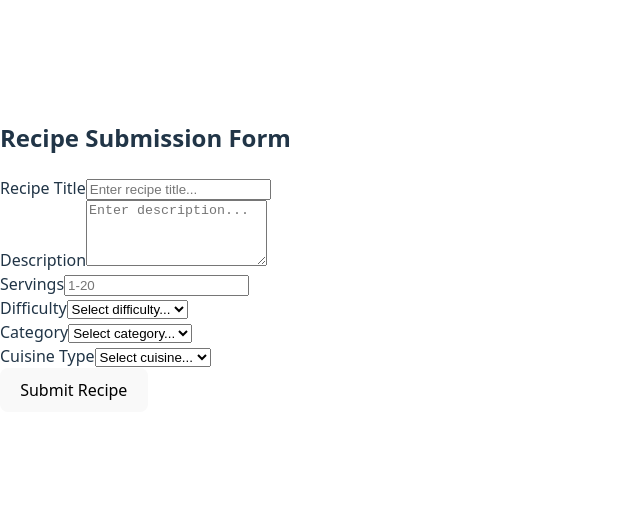
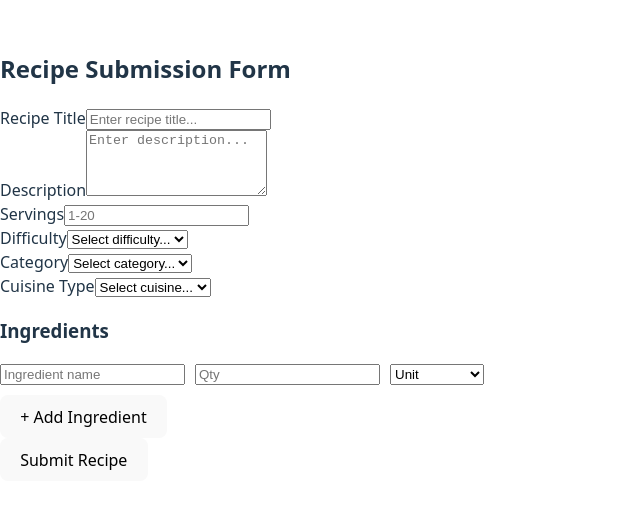
Before and after one commit to Javo2013/recipe_submission_form, a React (Vite) app in the folder my-recipe-submission-form/: page / in a window 1280 px wide. Shown: the part 144-652 px from the top of the page, without its empty margins (0-640 px from the left). Built offline with nearby package versions, Linux system fonts and the light colour scheme.

Commit message:
adding dynamic ingredients section with a add/remove option

```diff
--- a/my-recipe-submission-form/src/components/RecipeSubmissionForm.jsx
+++ b/my-recipe-submission-form/src/components/RecipeSubmissionForm.jsx
@@ -9,12 +9,10 @@ function RecipeSubmissionForm() {
     difficulty: "",
     category: "",
     cuisine: "",
+    ingredients: [{ name: "", quantity: "", unit: "" }],
   });
 
-  // errors for each input
   const [errors, setErrors] = useState({});
-
-  // marks fields as touched so errors appear while typing
   const [touched, setTouched] = useState({});
 
   const handleChange = (event) => {
@@ -25,7 +23,6 @@ function RecipeSubmissionForm() {
       [name]: value,
     }));
 
-    // live validation for this field
     const message = validateField(name, value);
     setErrors((prev) => ({
       ...prev,
@@ -41,13 +38,35 @@ function RecipeSubmissionForm() {
     }));
   };
 
+  // ✅ Ingredient handlers
+  const handleIngredientChange = (index, field, value) => {
+    setFormData((prev) => {
+      const updated = [...prev.ingredients];
+      updated[index] = { ...updated[index], [field]: value };
+      return { ...prev, ingredients: updated };
+    });
+  };
+
+  const addIngredient = () => {
+    setFormData((prev) => ({
+      ...prev,
+      ingredients: [...prev.ingredients, { name: "", quantity: "", unit: "" }],
+    }));
+  };
+
+  const removeIngredient = (index) => {
+    setFormData((prev) => ({
+      ...prev,
+      ingredients: prev.ingredients.filter((_, i) => i !== index),
+    }));
+  };
+
   const handleSubmit = (event) => {
     event.preventDefault();
 
     const validationErrors = validateRecipeForm(formData);
     setErrors(validationErrors);
 
-    // if any errors exist, stop
     if (Object.keys(validationErrors).length > 0) return;
 
     console.log("Submitted:", formData);
@@ -150,6 +169,53 @@ function RecipeSubmissionForm() {
           {touched.cuisine && errors.cuisine && <p>{errors.cuisine}</p>}
         </div>
 
+        {/* ✅ Ingredients Section */}
+        <div>
+          <h3>Ingredients</h3>
+
+          {formData.ingredients.map((ingredient, index) => (
+            <div key={index} style={{ display: "flex", gap: "10px", marginBottom: "10px" }}>
+              <input
+                type="text"
+                placeholder="Ingredient name"
+                value={ingredient.name}
+                onChange={(e) => handleIngredientChange(index, "name", e.target.value)}
+              />
+
+              <input
+                type="number"
+                placeholder="Qty"
+                value={ingredient.quantity}
+                onChange={(e) => handleIngredientChange(index, "quantity", e.target.value)}
+              />
+
+              <select
+                value={ingredient.unit}
+                onChange={(e) => handleIngredientChange(index, "unit", e.target.value)}
+              >
+                <option value="">Unit</option>
+                <option value="cups">cups</option>
+                <option value="tablespoons">tablespoons</option>
+                <option value="teaspoons">teaspoons</option>
+                <option value="ounces">ounces</option>
+                <option value="pounds">pounds</option>
+                <option value="grams">grams</option>
+                <option value="pieces">pieces</option>
+              </select>
+
+              {formData.ingredients.length > 1 && (
+                <button type="button" onClick={() => removeIngredient(index)}>
+                  Remove
+                </button>
+              )}
+            </div>
+          ))}
+
+          <button type="button" onClick={addIngredient}>
+            + Add Ingredient
+          </button>
+        </div>
+
         <button type="submit">Submit Recipe</button>
       </form>
     </div>
```
